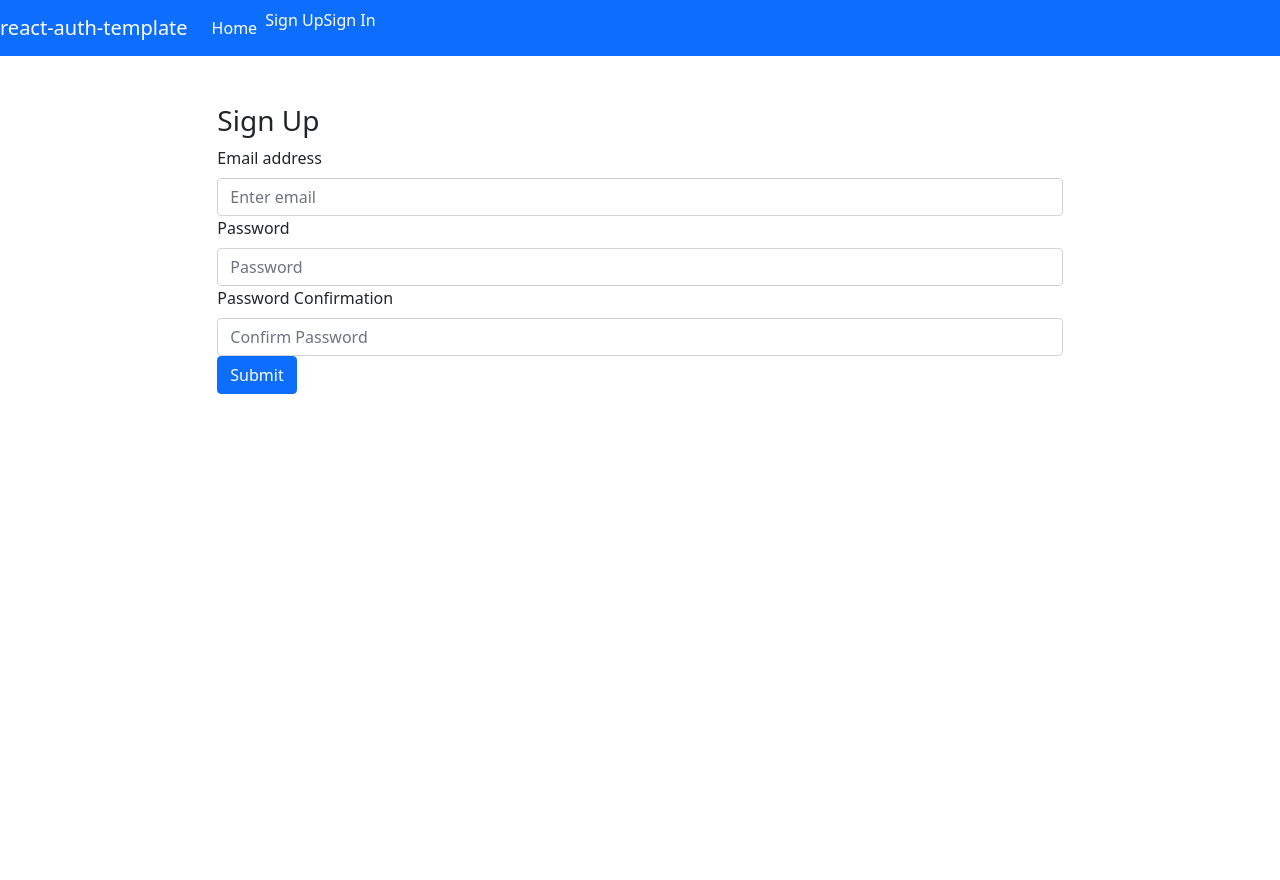
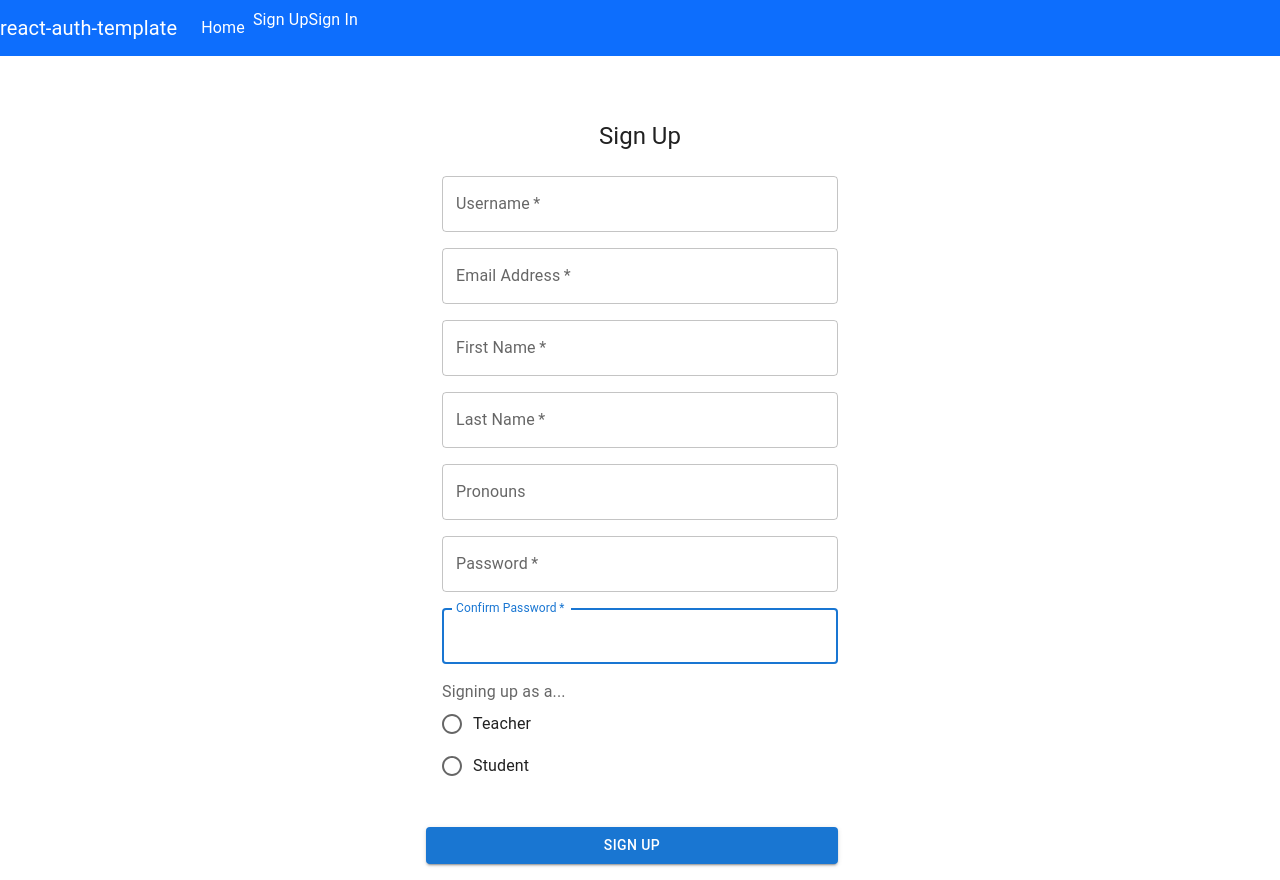
Before and after one commit to mrbaummath/grader-client, a React (Create React App) app: page /sign-up in a window 1280 px wide. Before the commit the page ends 800 px from the top, so only its background shows below. Built offline with nearby package versions, Linux system fonts and the light colour scheme.

Commit message:
users can register as a teacher or a student

```diff
--- a/package.json
+++ b/package.json
@@ -3,6 +3,10 @@
   "version": "0.1.0",
   "private": true,
   "dependencies": {
+    "@emotion/react": "^11.10.5",
+    "@emotion/styled": "^11.10.5",
+    "@mui/icons-material": "^5.10.15",
+    "@mui/material": "^5.10.15",
     "@testing-library/jest-dom": "^5.16.1",
     "@testing-library/react": "^11.2.7",
     "@testing-library/user-event": "^12.8.3",
@@ -13,7 +17,7 @@
     "react-bootstrap": "^2.0.3",
     "react-dom": "^17.0.2",
     "react-router-dom": "^6.0.2",
-    "react-scripts": "4.0.3",
+    "react-scripts": "^5.0.1",
     "sass": "^1.44.0",
     "uuid": "^8.3.2",
     "web-vitals": "^1.1.2"
--- a/src/App.js
+++ b/src/App.js
@@ -18,10 +18,9 @@ const App = () => {
   const [user, setUser] = useState(null)
   const [msgAlerts, setMsgAlerts] = useState([])
 
-  console.log('user in app', user)
-  console.log('message alerts', msgAlerts)
+
   const clearUser = () => {
-    console.log('clear user ran')
+
     setUser(null)
   }
 
--- a/src/api/auth.js
+++ b/src/api/auth.js
@@ -6,14 +6,9 @@ import axios from 'axios'
 export const signUp = (credentials) => {
 	return axios({
 		method: 'POST',
-		url: `apiUrl/accounts/signup`,
-		data: {
-			credentials: {
-				username: credentials.username,
-				password: credentials.password,
-				password_confirmation: credentials.passwordConfirmation,
-			},
-		},
+		url: `${apiUrl}/accounts/signup/`,
+		data: credentials
+
 	})
 }
 
--- a/src/components/auth/SignUp.js
+++ b/src/components/auth/SignUp.js
@@ -2,34 +2,121 @@
 import React, { useState } from 'react'
 import { useNavigate } from 'react-router-dom'
 
+//import app API and messages
 import { signUp, signIn } from '../../api/auth'
 import messages from '../shared/AutoDismissAlert/messages'
 
-import Form from 'react-bootstrap/Form'
-import Button from 'react-bootstrap/Button'
+//import material components
+import Button from '@mui/material/Button'
+import TextField from '@mui/material/TextField'
+import FormControlLabel from '@mui/material/FormControlLabel'
+import Grid from '@mui/material/Grid'
+import Box from '@mui/material/Box'
+import Typography from '@mui/material/Typography'
+import Container from '@mui/material/Container'
+import { createTheme, ThemeProvider } from '@mui/material/styles'
+import Radio from '@mui/material/Radio';
+import RadioGroup from '@mui/material/RadioGroup'
+import FormControl from '@mui/material/FormControl'
+import FormLabel from '@mui/material/FormLabel'
+import Grow from '@mui/material/Grow'
+import Select from '@mui/material/Select'
+import InputLabel from '@mui/material/InputLabel'
+import MenuItem from '@mui/material/MenuItem'
+
+//create theme
+const theme = createTheme()
+
+
 
 const SignUp = (props) => {
-	// constructor(props) {
-	// 	super(props)
 
-	// 	this.state = {
-	// 		email: '',
-	// 		password: '',
-	// 		passwordConfirmation: '',
-	// 	}
-	// }
-    const [email, setEmail] = useState('')
-    const [password, setPassword] = useState('')
-    const [passwordConfirmation, setPasswordConfirmation] = useState('')
+
+    const [radioSelected, setRadioSelected] = useState(false)
+    const [accountType, setAccountType] = useState(null)
+    const [yearInSchool, setYearInSchool] = useState('')
+
+    //extra field for either teacher or student --> used in a Material Grow component
+
+    const ExtraFields = React.forwardRef((props, ref) => {
+
+
+        if (accountType === 'teacher') {
+
+            return (
+            <div ref={ref} props={props}>
+                <TextField
+                name="title"
+                fullWidth
+                id="added_field"
+                label="Optional: Enter a title (i.e. Dr., Ms., Mr.)"
+                autoFocus
+            />
+            </div>
+            )
+
+        } else if (accountType === 'student') {
+            return (
+                <div ref={ref} props={props}>
+                <FormControl fullWidth>
+                    <InputLabel id="year-label">Year In School</InputLabel>
+                    <Select
+                    labelId="year-label"
+                    id="year-select"
+                    value={yearInSchool}
+                    label="year"
+                    onChange= {(e)=>{setYearInSchool(e.target.value)}}
+                    >
+                        <MenuItem value={'FR'}>First Year</MenuItem>
+                        <MenuItem value={'SO'}>Sophomore</MenuItem>
+                        <MenuItem value={'JR'}>Junior</MenuItem>
+                        <MenuItem value={'SR'}>Senior</MenuItem>
+                    </Select>
+                </FormControl>
+                </div>
+            )
+        } else {
+            return (<></>)
+        }
+    })
+
+    const handleRadioChange = (event) => {
+        setRadioSelected(true)
+        setAccountType(event.target.value)
+    }
+
+
+
 
     const navigate = useNavigate()
 
-	const onSignUp = (event) => {
+	const handleSubmit = (event) => {
 		event.preventDefault()
+        const data = new FormData(event.currentTarget)
+		const { msgAlert, setUser } = props
+        //set account booleans based on radio selection
+        const isStudent = data.get('accountType') === 'student'
+        const isTeacher = data.get('accountType') === 'teacher'
+        //grab base credentials
+        const credentials = {
+            username: data.get('username'),
+            first_name: data.get('firstName'),
+            last_name: data.get('lastName'),
+            email: data.get('email'),
+            password: data.get('password'),
+            password_confirmation: data.get('passwordConfirmation'),
+            is_teacher: isTeacher,
+            is_student: isStudent,
+            pronouns: data.get('pronouns'),
+        }
+        //append extra credenetials depending on account type
+        if (isTeacher) {
+            credentials.title = data.get('title')
+        } else if (isStudent) {
+            credentials.year_in_school = yearInSchool
+        }
 
-		const { msgAlert, setUser } = props
 
-        const credentials = {email, password, passwordConfirmation}
 
 		signUp(credentials)
 			.then(() => signIn(credentials))
@@ -43,11 +130,8 @@ const SignUp = (props) => {
 			)
 			.then(() => navigate('/'))
 			.catch((error) => {
-                setEmail('')
-                setPassword('')
-                setPasswordConfirmation('')
 				msgAlert({
-					heading: 'Sign Up Failed with error: ' + error.message,
+					heading: `Sign Up Failed with error: ${error.message}`,
 					message: messages.signUpFailure,
 					variant: 'danger',
 				})
@@ -56,50 +140,131 @@ const SignUp = (props) => {
 
 
     return (
-        <div className='row'>
-            <div className='col-sm-10 col-md-8 mx-auto mt-5'>
-                <h3>Sign Up</h3>
-                <Form onSubmit={onSignUp}>
-                    <Form.Group controlId='email'>
-                        <Form.Label>Email address</Form.Label>
-                        <Form.Control
+        <ThemeProvider theme={theme}>
+            <Container component="main" maxWidth="xs">
+                <Box
+                    sx={{
+                        marginTop: 8,
+                        display: 'flex',
+                        flexDirection: 'column',
+                        alignItems: 'center',
+                    }}
+                >
+                    <Typography component="h1" variant="h5">
+                        Sign Up
+                    </Typography>
+                    <Box component="form" noValidate onSubmit={handleSubmit} sx={{ mt: 3 }}>
+                        <Grid container spacing={2}>
+                            <Grid item sm={12}>
+                                <TextField
+                                    autoComplete="given-name"
+                                    name="username"
                                     required
-                            type='email'
-                            name='email'
-                            value={email}
-                            placeholder='Enter email'
-                            onChange={e => setEmail(e.target.value)}
+                                    fullWidth
+                                    id="username"
+                                    label="Username"
+                                    autoFocus
                                 />
-                    </Form.Group>
-                    <Form.Group controlId='password'>
-                        <Form.Label>Password</Form.Label>
-                        <Form.Control
+                            </Grid>
+                            <Grid item sm={12}>
+                                <TextField
+                                    autoComplete="email"
+                                    name="email"
                                     required
-                            name='password'
-                            value={password}
-                            type='password'
-                            placeholder='Password'
-                            onChange={e => setPassword(e.target.value)}
+                                    fullWidth
+                                    id="email"
+                                    label="Email Address"
+                                    autoFocus
                                 />
-                    </Form.Group>
-                    <Form.Group controlId='passwordConfirmation'>
-                        <Form.Label>Password Confirmation</Form.Label>
-                        <Form.Control
+                            </Grid>
+                            <Grid item sm={12}>
+                                <TextField
+                                    autoComplete="given-name"
+                                    name="firstName"
                                     required
-                            name='passwordConfirmation'
-                            value={passwordConfirmation}
-                            type='password'
-                            placeholder='Confirm Password'
-                            onChange={e => setPasswordConfirmation(e.target.value)}
+                                    fullWidth
+                                    id="firstName"
+                                    label="First Name"
+                                    autoFocus
                                 />
-                    </Form.Group>
-                    <Button variant='primary' type='submit'>
-                        Submit
+                            </Grid>
+                            <Grid item sm={12}>
+                                <TextField
+                                    autoComplete="family-name"
+                                    name="lastName"
+                                    required
+                                    fullWidth
+                                    id="lastName"
+                                    label="Last Name"
+                                    autoFocus
+                                />
+                            </Grid>
+                            <Grid item sm={12}>
+                                <TextField
+                                    name="pronouns"
+                                    fullWidth
+                                    id="pronouns"
+                                    label="Pronouns"
+                                    autoFocus
+                                />
+                            </Grid>
+                            <Grid item sm={12}>
+                                <TextField
+                                    autoComplete="new-password"
+                                    name="password"
+                                    required
+                                    fullWidth
+                                    id="password"
+                                    label="Password"
+                                    type="password"
+                                    autoFocus
+                                />
+                            </Grid>
+                            <Grid item sm={12}>
+                                <TextField
+                                    autoComplete="new-password"
+                                    name="passwordConfirmation"
+                                    type="password"
+                                    required
+                                    fullWidth
+                                    id="passwordConfirmation"
+                                    label="Confirm Password"
+                                    autoFocus
+                                />
+                            </Grid>
+                            <Grid item sm={6}>
+                                <FormControl>
+                                    <FormLabel id="account-type" >Signing up as a...</FormLabel>
+                                    <RadioGroup
+                                        aria-labelledby="account-type-radio-group"
+                                        name="accountType"
+                                        onChange={handleRadioChange}
+                                    >
+                                        <FormControlLabel value="teacher" control={<Radio />} label="Teacher"  />
+                                        <FormControlLabel value="student" control={<Radio />} label="Student" />
+                                    </RadioGroup>
+                                </FormControl>
+                            </Grid>
+                            <Grid item sm={12}>
+                                <Grow in={radioSelected}>
+                                    <ExtraFields />
+                                </Grow>
+                            </Grid>
+                            <Button
+                                type="submit"
+                                fullWidth
+                                variant="contained"
+                                sx={{ mt: 3, mb: 2 }}
+                            >
+                                Sign Up
                             </Button>
-                </Form>
-            </div>
-        </div>
-    )
+                        </Grid>
+                    </Box>
+                </Box>
+            </Container>
+        </ThemeProvider>
+      );
+
 
 }
 
--- a/src/index.js
+++ b/src/index.js
@@ -4,12 +4,14 @@ import './index.css';
 import App from './App';
 import { BrowserRouter } from 'react-router-dom'
 import 'bootstrap/dist/css/bootstrap.min.css'
+import CssBaseline from '@mui/material/CssBaseline'
 
 
 
 ReactDOM.render(
-  <BrowserRouter>
-    <App />
-  </BrowserRouter>,
-  document.getElementById('root')
+    <BrowserRouter>
+        <CssBaseline />
+            <App />
+    </BrowserRouter>,
+    document.getElementById('root')
 );
```
Also changed, not shown: 1 other file (tests, documents, lock files or other folders). Lines whose indentation alone changed are shown as unchanged.
